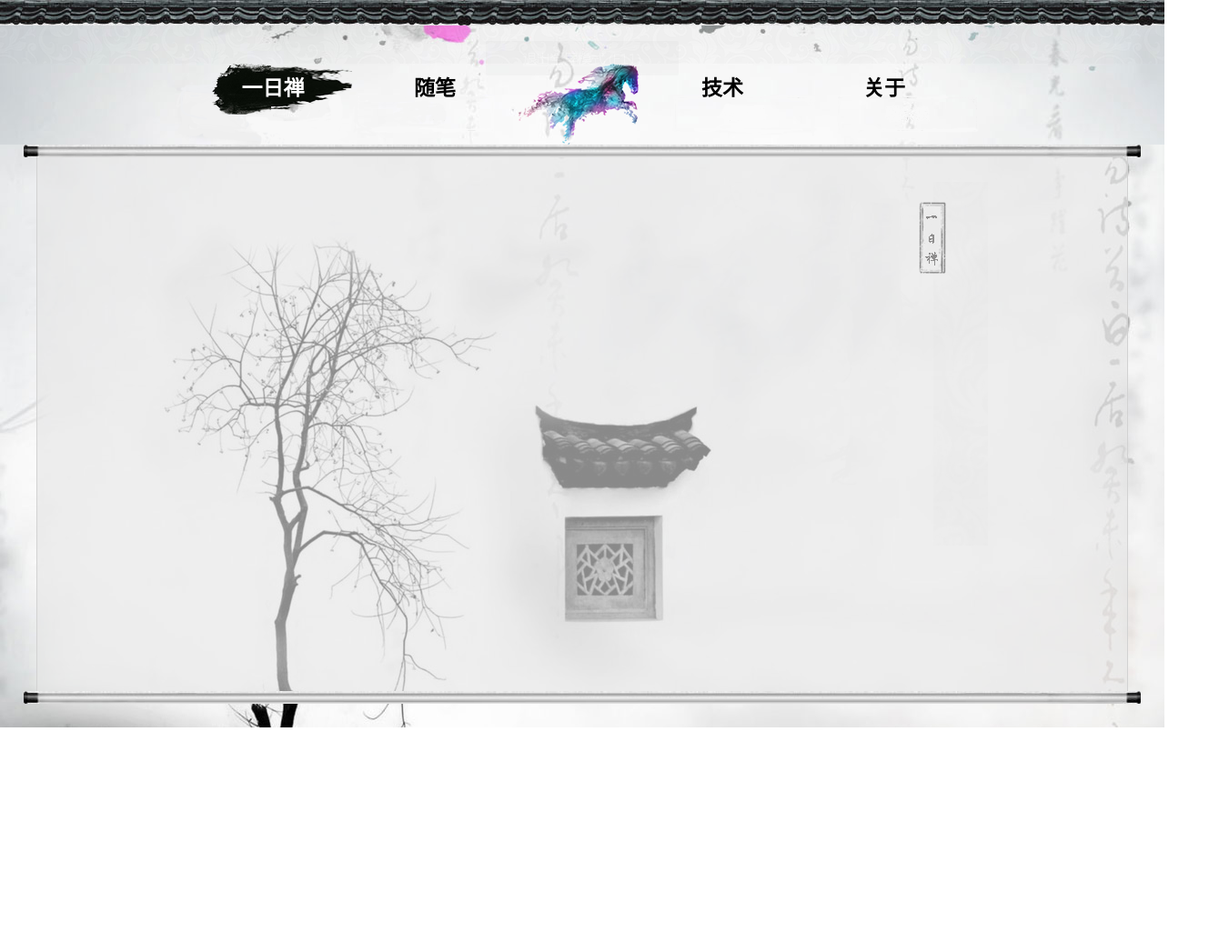
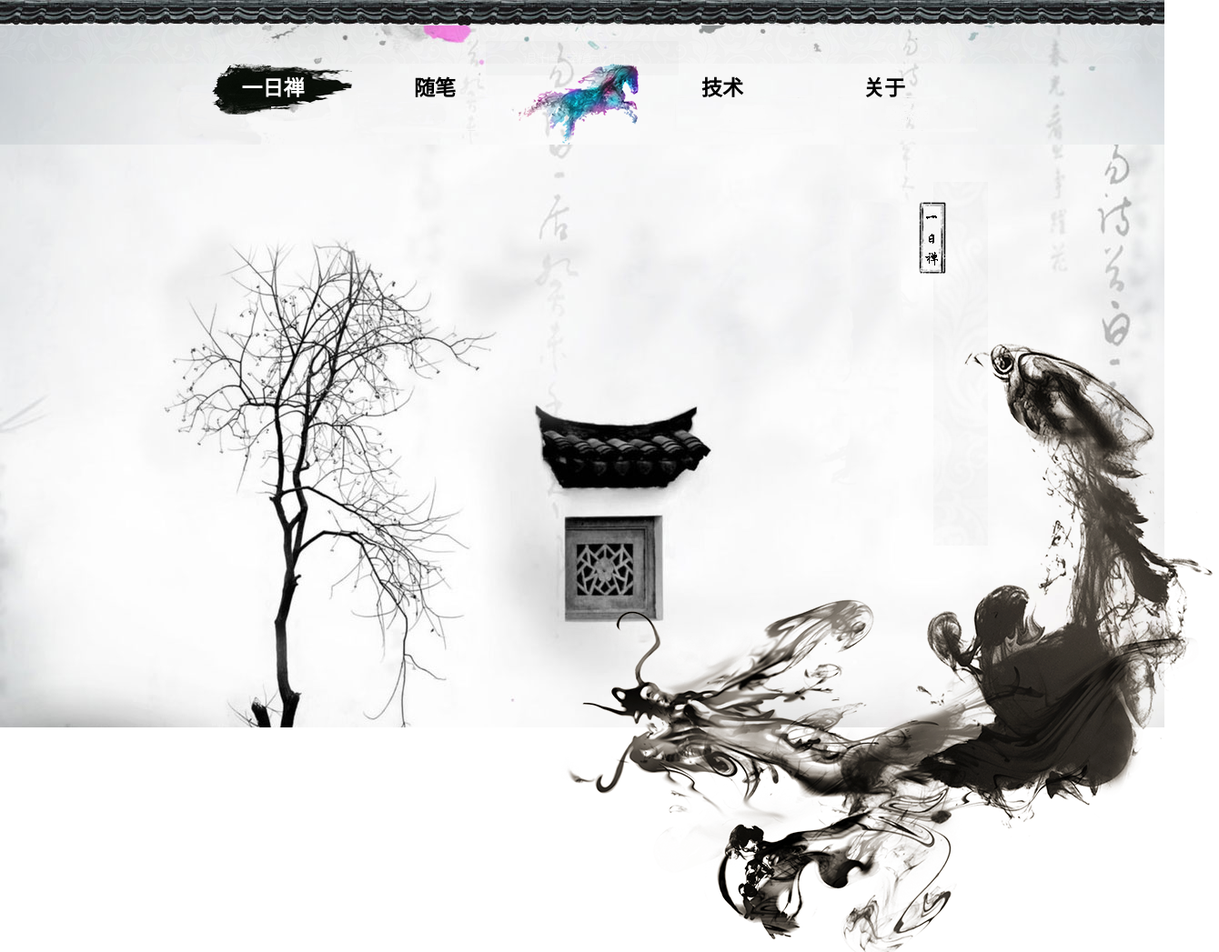
Before and after one commit to ZenCN/Zen-s-Blog, a plain HTML site: page index.html at #!/article in a window 1280 px wide. Shown: the whole page at 91% size, 1340 px wide, since content can reach past the window. Before the commit the page ends 800 px from the top, so only its background shows below. Drawn offline with Linux system fonts and the light colour scheme.

Commit message:
完成一日禅、随笔、技术文档的布局

```diff
--- a/app/app.config.js
+++ b/app/app.config.js
@@ -53,7 +53,7 @@
                 resolve: resolve_dep([
                     'app/zen/zen_ctrl.js',
                     'app/zen/zen.css',
-                    'app/directive/painted-scroll.js'
+                    'app/directive/dragon.js'
                 ])
             })
             .state('head.article',{
@@ -62,7 +62,8 @@
                 templateUrl: 'app/article/article.html',
                 resolve: resolve_dep([
                     'app/article/article_ctrl.js',
-                    'app/article/article.css'
+                    'app/article/article.css',
+                    'app/directive/painted-scroll.js'
                 ])
             })
             .state('head.technology',{
@@ -72,7 +73,7 @@
                 resolve: resolve_dep([
                     'app/technology/technology_ctrl.js',
                     'app/technology/technology.css',
-                    'app/directive/dragon.js'
+                    'app/directive/painted-scroll.js'
                 ])
             })
             .state('head.about',{
--- a/app/directive/dragon.js
+++ b/app/directive/dragon.js
@@ -8,16 +8,16 @@
     dragon.$inject = [];
 
     function dragon() {
-        return function (vm, $element, $attrs) {
+        return function (vm, $element) {
             $(function(){
                 $element.animate({
-                    top: '7%',
-                    left: '9%'
-                }, 1500, 'swing', function(){
+                    top: '14%',
+                    right: '120px'
+                }, 1800, 'swing', function(){
                     $element.animate({
-                        top: '24%',
-                        left: '0%'
-                    }, 1200);
+                        top: '34%',
+                        right: '-60px'
+                    }, 1500);
                 });
             });
         }
--- a/app/directive/painted-scroll.js
+++ b/app/directive/painted-scroll.js
@@ -14,7 +14,7 @@
                     $element.animate({
                         top: '0',
                         height: '96%'
-                    });
+                    }, 2000);
                 })
             });
         }
--- a/app/zen/zen.css
+++ b/app/zen/zen.css
@@ -7,3 +7,13 @@
     background-image: url(../../image/zen/zen.png);
     background-position: center;
 }
+
+.zen .dragon{
+    position: absolute;
+    width: 724px;
+    height: 670px;
+    top: -100%;
+    right: -724px;
+    background-image: url(../../image/zen/dragon.png);
+    background-position: center;
+}
--- a/app/zen/zen.html
+++ b/app/zen/zen.html
@@ -1,9 +1,3 @@
 <div class="zen">
-    <div class="painted_wrap" painted-scroll>
-        <div class="painted_scroll top"></div>
-            <div class="painted_content">
-
-            </div>
-        <div class="painted_scroll bottom"></div>
-    </div>
+    <div class="dragon" dragon></div>
 </div>
--- a/css/common/main.css
+++ b/css/common/main.css
@@ -2,9 +2,10 @@
     position: relative;
     top: 41%;
     height: 0;
-    width: 96%;
+    width: 75%;
     margin: 0 auto;
     display: none;
+    z-index: 10;
 }
 
 .painted_scroll{
```
Also changed, not shown: app/article/article.html (+6 -0 lines), app/technology/technology.css (+0 -10 lines), app/technology/technology.html (+7 -1 lines), image/technology/dragon.png (deleted), image/zen/dragon.png (added).
